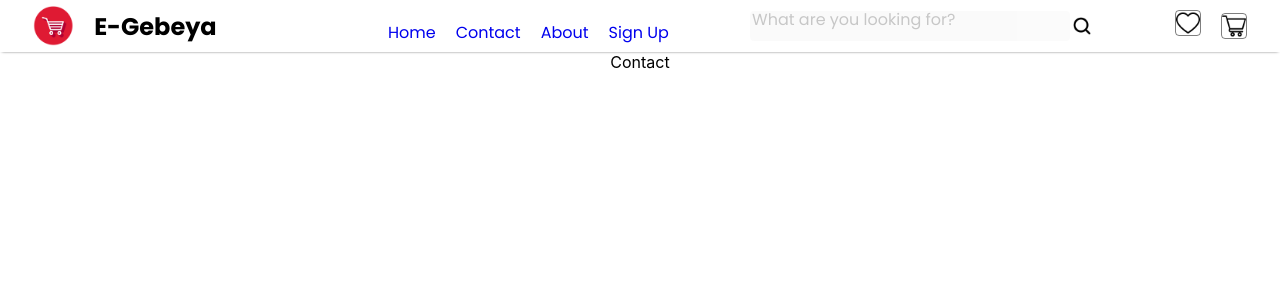
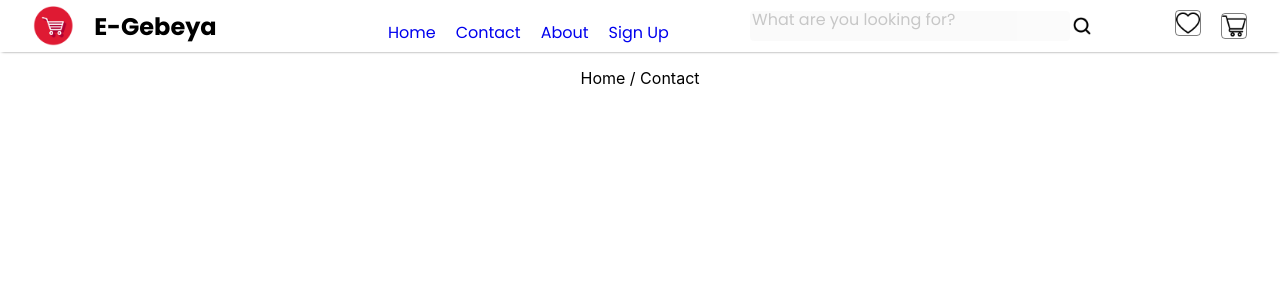
Before and after one commit to CybersoftInt/E-gebeya2, a React (Create React App) app: page /contact in a window 1280 px wide. Shown: the top 300 px of the page. Built offline with nearby package versions, Linux system fonts and the light colour scheme.

Commit message:
updated profile.css

```diff
--- a/src/Components/Profile/Profile.css
+++ b/src/Components/Profile/Profile.css
@@ -42,14 +42,15 @@ h3 {
     width: 70%;
     height: 100%;
     position: absolute;
-
+    border-radius: 5px;
 
 }
 
-.form {
-    border: none;
-    border-radius: 5px;
+fieldset {
+    border-style: none;
+
 }
+
 
 .form h3 {
     /* Edit Your Profile */
--- a/src/Pages/Contact/Contact.jsx
+++ b/src/Pages/Contact/Contact.jsx
@@ -2,7 +2,14 @@ import React from 'react'
 
 function Contact() {
   return (
-    <div>Contact</div>
+    <div>
+      <p>Home / Contact</p>
+      <div className="container">
+        <div className="left">
+
+        </div>
+      </div>
+    </div>
   )
 }
 
```
